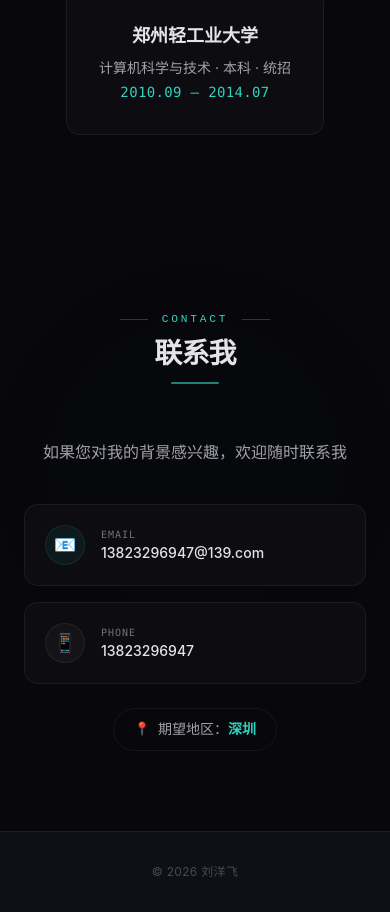
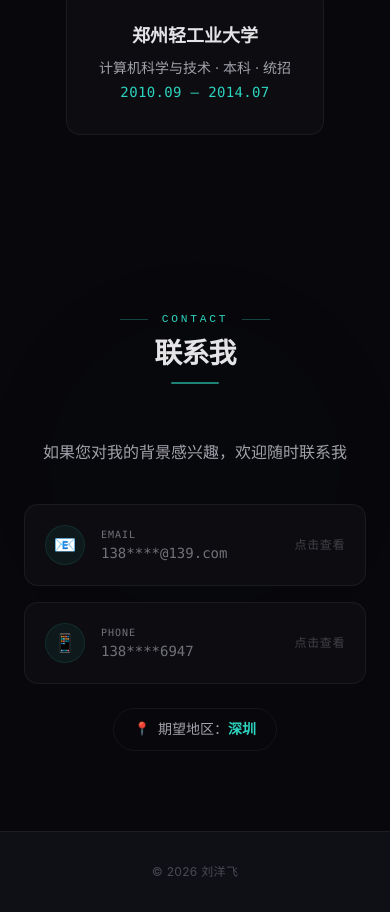
Before and after one commit to liuyangfei/myself, a React (Vite) app: page / in a window 390 px wide. Shown: the part 9960-10872 px from the top of the page. Built offline with nearby package versions, Linux system fonts and the light colour scheme.

Commit message:
Add click-to-reveal privacy for phone and email with copy feature

```diff
--- a/src/App.jsx
+++ b/src/App.jsx
@@ -605,32 +605,22 @@ function Contact() {
         </p>
 
         <div className="grid md:grid-cols-2 gap-4 mb-6">
-          <a href="mailto:13823296947@139.com"
-            className="contact-card sci-card p-5 flex items-center gap-4 no-underline">
-            <div className="w-10 h-10 rounded-lg flex items-center justify-center text-lg"
-              style={{ background: 'rgba(45,212,191,0.06)', border: '1px solid rgba(45,212,191,0.1)' }}>
-              📧
-            </div>
-            <div className="text-left">
-              <div className="text-[10px] font-mono tracking-widest" style={{ color: 'var(--text-muted)' }}>EMAIL</div>
-              <div className="text-sm font-medium" style={{ color: 'var(--text-primary)' }}>
-                13823296947@139.com
-              </div>
-            </div>
-          </a>
-
-          <div className="contact-card sci-card p-5 flex items-center gap-4">
-            <div className="w-10 h-10 rounded-lg flex items-center justify-center text-lg"
-              style={{ background: 'rgba(255,255,255,0.03)', border: '1px solid var(--border-subtle)' }}>
-              📱
-            </div>
-            <div className="text-left">
-              <div className="text-[10px] font-mono tracking-widest" style={{ color: 'var(--text-muted)' }}>PHONE</div>
-              <div className="text-sm font-medium" style={{ color: 'var(--text-primary)' }}>
-                13823296947
-              </div>
-            </div>
-          </div>
+          <RevealCard
+            icon="📧"
+            label="EMAIL"
+            masked="138****@139.com"
+            full="13823296947@139.com"
+            href="mailto:13823296947@139.com"
+            actionLabel="发送邮件"
+          />
+          <RevealCard
+            icon="📱"
+            label="PHONE"
+            masked="138****6947"
+            full="13823296947"
+            href="tel:13823296947"
+            actionLabel="拨打电话"
+          />
         </div>
 
         <div className="inline-flex items-center gap-2 px-5 py-2.5 rounded-full"
@@ -642,6 +632,95 @@ function Contact() {
         </div>
       </div>
     </section>
+  )
+}
+
+/* ==================== 可揭示的联系卡片 ==================== */
+function RevealCard({ icon, label, masked, full, href, actionLabel }) {
+  const [revealed, setRevealed] = useState(false)
+  const [copied, setCopied] = useState(false)
+
+  const handleCopy = (e) => {
+    e.stopPropagation()
+    navigator.clipboard.writeText(full).then(() => {
+      setCopied(true)
+      setTimeout(() => setCopied(false), 2000)
+    })
+  }
+
+  return (
+    <div
+      className="contact-card sci-card p-5 flex items-center gap-4 cursor-pointer select-none"
+      onClick={() => setRevealed(!revealed)}
+      role="button"
+      tabIndex={0}
+      onKeyDown={(e) => { if (e.key === 'Enter') setRevealed(!revealed) }}
+    >
+      <div className="w-10 h-10 rounded-lg flex items-center justify-center text-lg flex-shrink-0"
+        style={{ background: 'rgba(45,212,191,0.06)', border: '1px solid rgba(45,212,191,0.1)' }}>
+        {icon}
+      </div>
+
+      <div className="text-left flex-1 min-w-0">
+        <div className="text-[10px] font-mono tracking-widest" style={{ color: 'var(--text-muted)' }}>
+          {label}
+        </div>
+        <div className="text-sm font-medium font-mono transition-all duration-300"
+          style={{ color: revealed ? 'var(--accent)' : 'var(--text-muted)' }}>
+          {revealed ? full : masked}
+        </div>
+      </div>
+
+      {/* 操作区 */}
+      <div className="flex items-center gap-1.5 flex-shrink-0">
+        {!revealed ? (
+          <span className="text-xs font-mono tracking-wider"
+            style={{ color: 'var(--text-muted)', opacity: 0.5 }}>
+            点击查看
+          </span>
+        ) : (
+          <>
+            {/* 复制按钮 */}
+            <button
+              onClick={handleCopy}
+              className="flex items-center justify-center w-7 h-7 rounded-md transition-all"
+              style={{
+                background: copied ? 'rgba(45,212,191,0.12)' : 'rgba(255,255,255,0.03)',
+                border: copied ? '1px solid rgba(45,212,191,0.2)' : '1px solid var(--border-subtle)',
+                color: copied ? 'var(--accent)' : 'var(--text-muted)',
+              }}
+              title="复制"
+            >
+              {copied ? (
+                <svg className="w-3.5 h-3.5" fill="none" stroke="currentColor" viewBox="0 0 24 24">
+                  <path strokeLinecap="round" strokeLinejoin="round" strokeWidth={2} d="M5 13l4 4L19 7" />
+                </svg>
+              ) : (
+                <svg className="w-3.5 h-3.5" fill="none" stroke="currentColor" viewBox="0 0 24 24">
+                  <path strokeLinecap="round" strokeLinejoin="round" strokeWidth={2} d="M8 16H6a2 2 0 01-2-2V6a2 2 0 012-2h8a2 2 0 012 2v2m-6 12h8a2 2 0 002-2v-8a2 2 0 00-2-2h-8a2 2 0 00-2 2v8a2 2 0 002 2z" />
+                </svg>
+              )}
+            </button>
+            {/* 直达链接 */}
+            <a
+              href={href}
+              onClick={(e) => e.stopPropagation()}
+              className="flex items-center justify-center w-7 h-7 rounded-md transition-all"
+              style={{
+                background: 'rgba(255,255,255,0.03)',
+                border: '1px solid var(--border-subtle)',
+                color: 'var(--text-muted)',
+              }}
+              title={actionLabel}
+            >
+              <svg className="w-3.5 h-3.5" fill="none" stroke="currentColor" viewBox="0 0 24 24">
+                <path strokeLinecap="round" strokeLinejoin="round" strokeWidth={2} d="M10 6H6a2 2 0 00-2 2v10a2 2 0 002 2h10a2 2 0 002-2v-4M14 4h6m0 0v6m0-6L10 14" />
+              </svg>
+            </a>
+          </>
+        )}
+      </div>
+    </div>
   )
 }
 
```
